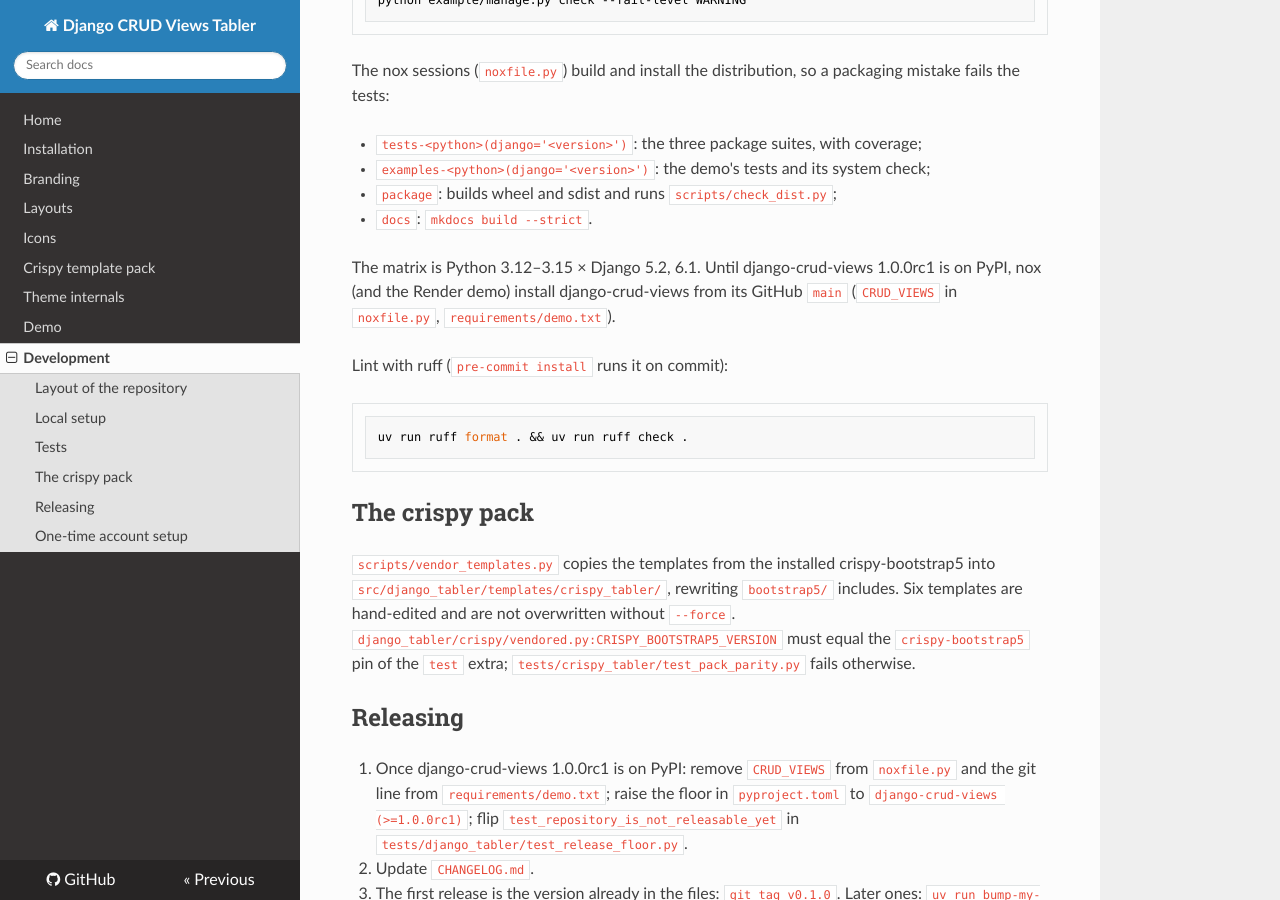
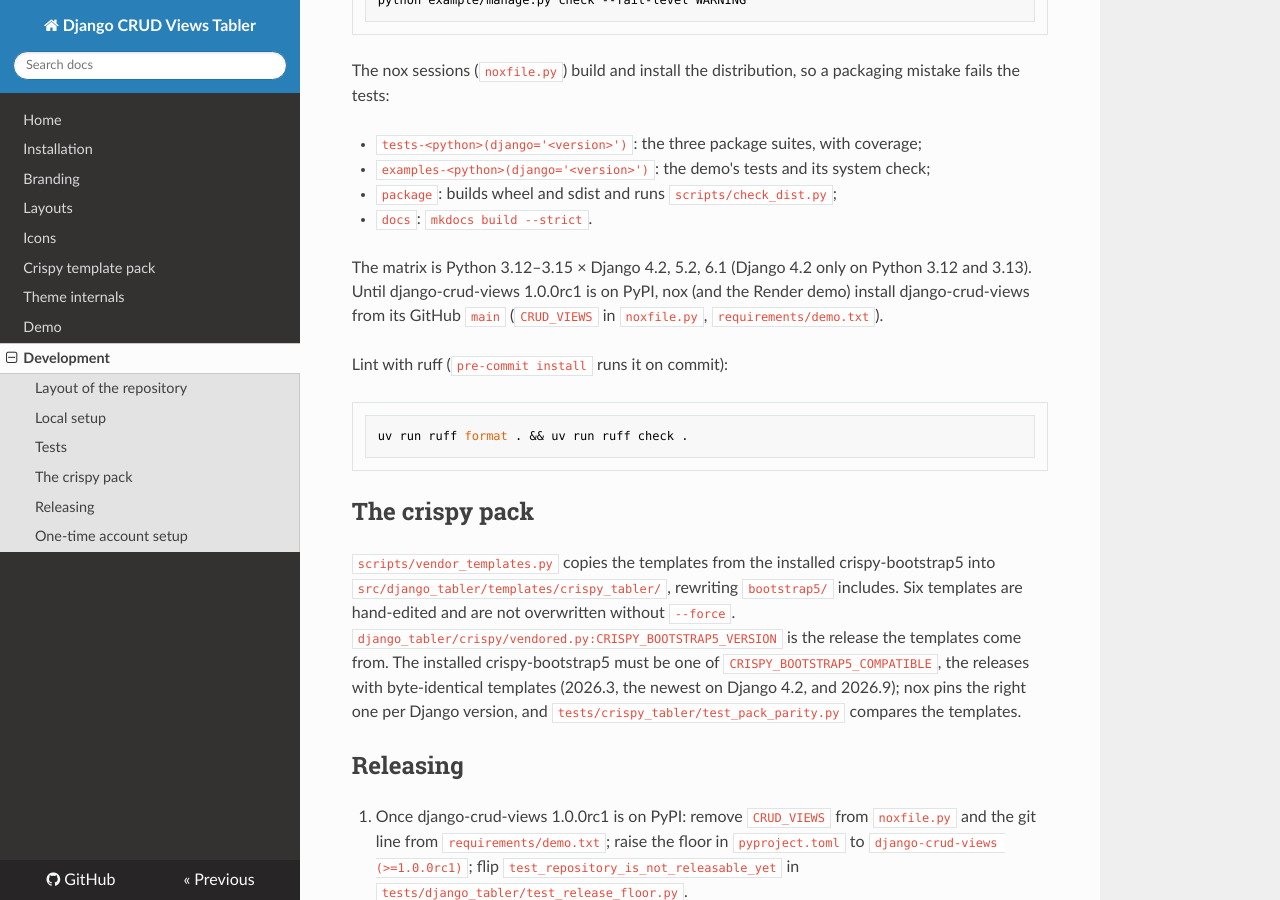
Before and after one commit to jacob-consulting/django-crud-views-tabler, an MkDocs documentation site: the page built from docs/development.md, in a window 1280 px wide and 900 px high, scrolled down 1375 px. Built offline with MkDocs 1.6.1, drawn with Linux system fonts in a browser that asks for light colours; nearby versions of some CDN libraries.

Commit message:
Compat: Django 4.2 in the matrix; crispy-bootstrap5 2026.3 accepted
- django>=4.2, crispy-bootstrap5>=2026.3; classifiers Django 4 / 4.2
- vendored.CRISPY_BOOTSTRAP5_COMPATIBLE = (2026.3, 2026.9): byte-identical templates; the version test accepts
  either, test_pack_parity still compares the templates
- nox: Django 4.2 on Python 3.12/3.13 (skipped on 3.14+), crispy-bootstrap5 2026.3 there and 2026.9 elsewhere;
  tests.yml and publish.yml run the 4.2 sessions
- README, docs, CHANGELOG and CLAUDE.md name Django 4.2, 5.2 and 6.1

Co-Authored-By: Claude Opus 5.5 <noreply@anthropic.com>

```diff
--- a/docs/development.md
+++ b/docs/development.md
@@ -60,7 +60,7 @@ The nox sessions (`noxfile.py`) build and install the distribution, so a packagi
 - `package`: builds wheel and sdist and runs `scripts/check_dist.py`;
 - `docs`: `mkdocs build --strict`.
 
-The matrix is Python 3.12–3.15 × Django 5.2, 6.1. Until django-crud-views 1.0.0rc1 is on PyPI, nox (and the
+The matrix is Python 3.12–3.15 × Django 4.2, 5.2, 6.1 (Django 4.2 only on Python 3.12 and 3.13). Until django-crud-views 1.0.0rc1 is on PyPI, nox (and the
 Render demo) install django-crud-views from its GitHub `main` (`CRUD_VIEWS` in `noxfile.py`,
 `requirements/demo.txt`).
 
@@ -74,8 +74,10 @@ uv run ruff format . && uv run ruff check .
 
 `scripts/vendor_templates.py` copies the templates from the installed crispy-bootstrap5 into
 `src/django_tabler/templates/crispy_tabler/`, rewriting `bootstrap5/` includes. Six templates are hand-edited and are
-not overwritten without `--force`. `django_tabler/crispy/vendored.py:CRISPY_BOOTSTRAP5_VERSION` must equal the
-`crispy-bootstrap5` pin of the `test` extra; `tests/crispy_tabler/test_pack_parity.py` fails otherwise.
+not overwritten without `--force`. `django_tabler/crispy/vendored.py:CRISPY_BOOTSTRAP5_VERSION` is the release the templates come from. The installed
+crispy-bootstrap5 must be one of `CRISPY_BOOTSTRAP5_COMPATIBLE`, the releases with byte-identical templates (2026.3,
+the newest on Django 4.2, and 2026.9); nox pins the right one per Django version, and
+`tests/crispy_tabler/test_pack_parity.py` compares the templates.
 
 ## Releasing
 
```
Also changed, not shown: CHANGELOG.md (+1 -1 lines), CLAUDE.md (+6 -3 lines), README.md (+2 -2 lines), docs/crispy_tabler.md (+2 -1 lines), docs/index.md (+1 -1 lines), noxfile.py (+24 -4 lines), pyproject.toml (+7 -5 lines), 5 other files.
